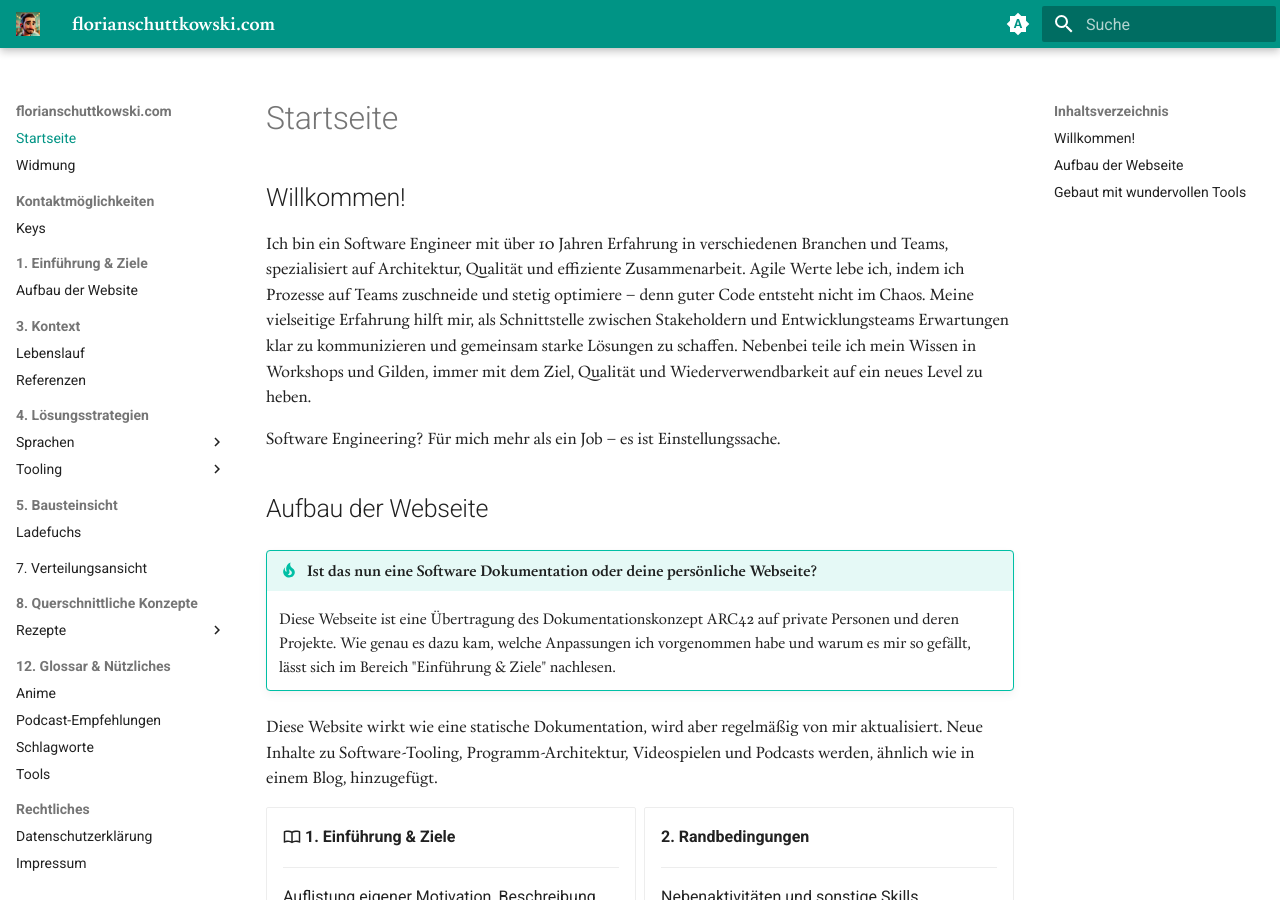
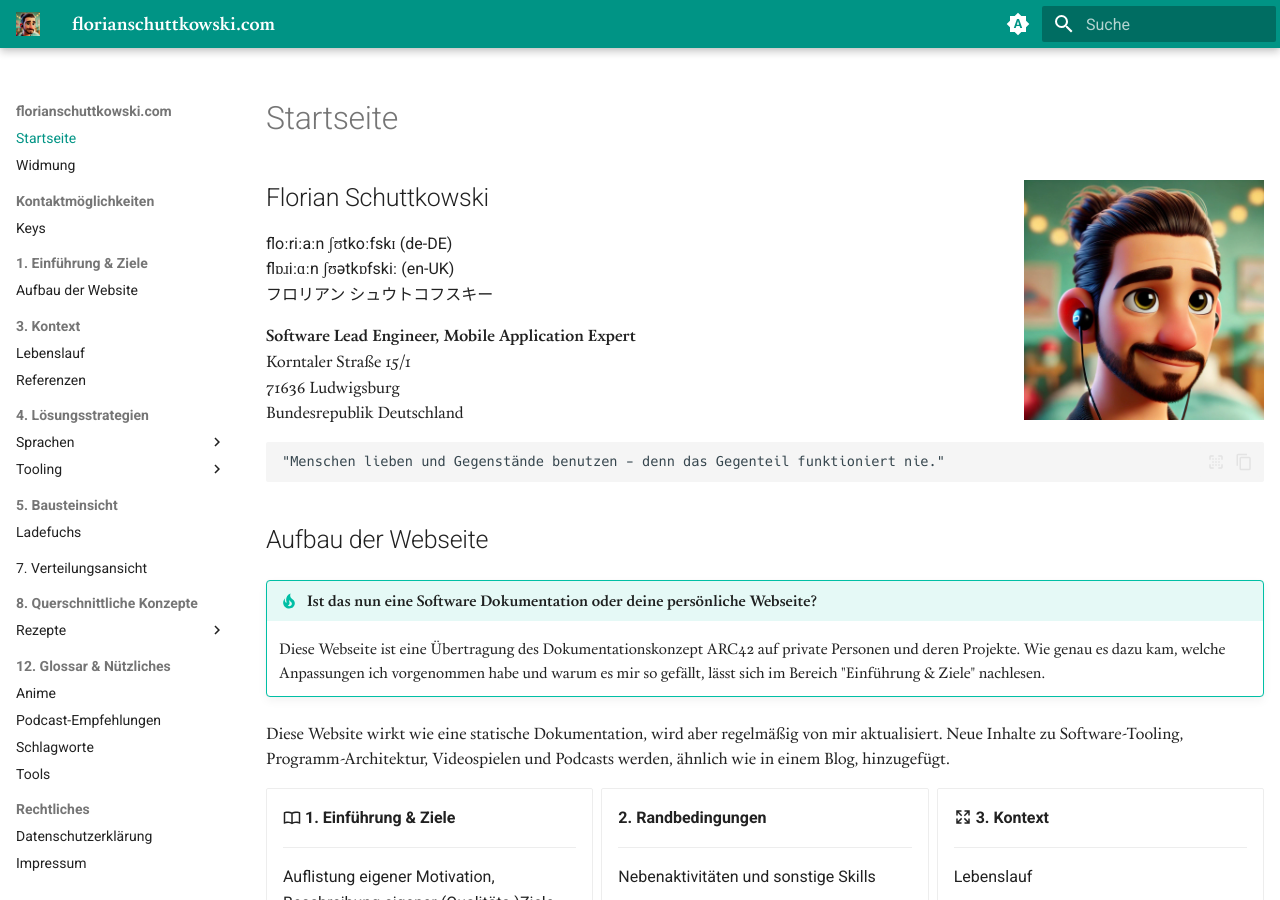
Before and after one commit to md42/arc42-website, an MkDocs documentation site: the page built from docs/index.md, in a window 1280 px wide and 900 px high. Built offline with MkDocs 1.6.1 and Material for MkDocs 9.7.7, drawn with Linux system fonts in a browser that asks for light colours; some web fonts are replaced; plug-ins that fetch from the network failed and are left out.

Commit message:
Content changes

````diff
--- a/docs/index.md
+++ b/docs/index.md
@@ -1,14 +1,28 @@
+---
+hide:
+- toc
+---
+
 # Startseite
 
-## Willkommen!
+![aa](assets/pixar-me.jpg){ align=right width="240" loading=lazy }
 
-Ich bin ein Software Engineer mit über 10 Jahren Erfahrung in verschiedenen Branchen und Teams, spezialisiert auf Architektur, Qualität und effiziente Zusammenarbeit. Agile Werte lebe ich, indem ich Prozesse auf Teams zuschneide und stetig optimiere – denn guter Code entsteht nicht
-im Chaos. Meine vielseitige Erfahrung hilft mir, als Schnittstelle zwischen Stakeholdern und Entwicklungsteams Erwartungen klar zu kommunizieren und gemeinsam starke Lösungen zu schaffen. Nebenbei teile ich mein Wissen in Workshops und Gilden, immer mit dem Ziel, Qualität und
-Wiederverwendbarkeit auf ein neues Level zu heben.
+## Florian Schuttkowski
 
-Software Engineering? Für mich mehr als ein Job – es ist Einstellungssache.
+<div class="font-reset">
+floːriːaːn ʃʊtkoːfskɪ (de-DE)  <br />
+flɒɹiːɑːn ʃʊətkɒfskiː (en-UK)  <br />
+フロリアン シュウトコフスキー
+</div>
 
+**Software Lead Engineer, Mobile Application Expert**
+Korntaler Straße 15/1
+71636 Ludwigsburg
+Bundesrepublik Deutschland
 
+```
+"Menschen lieben und Gegenstände benutzen - denn das Gegenteil funktioniert nie."
+```
 
 ## Aufbau der Webseite
 
````
Also changed, not shown: docs/bausteine/ladefuchs.md (+1 -1 lines), docs/kontext/lebenslauf.md (+5 -3 lines).
